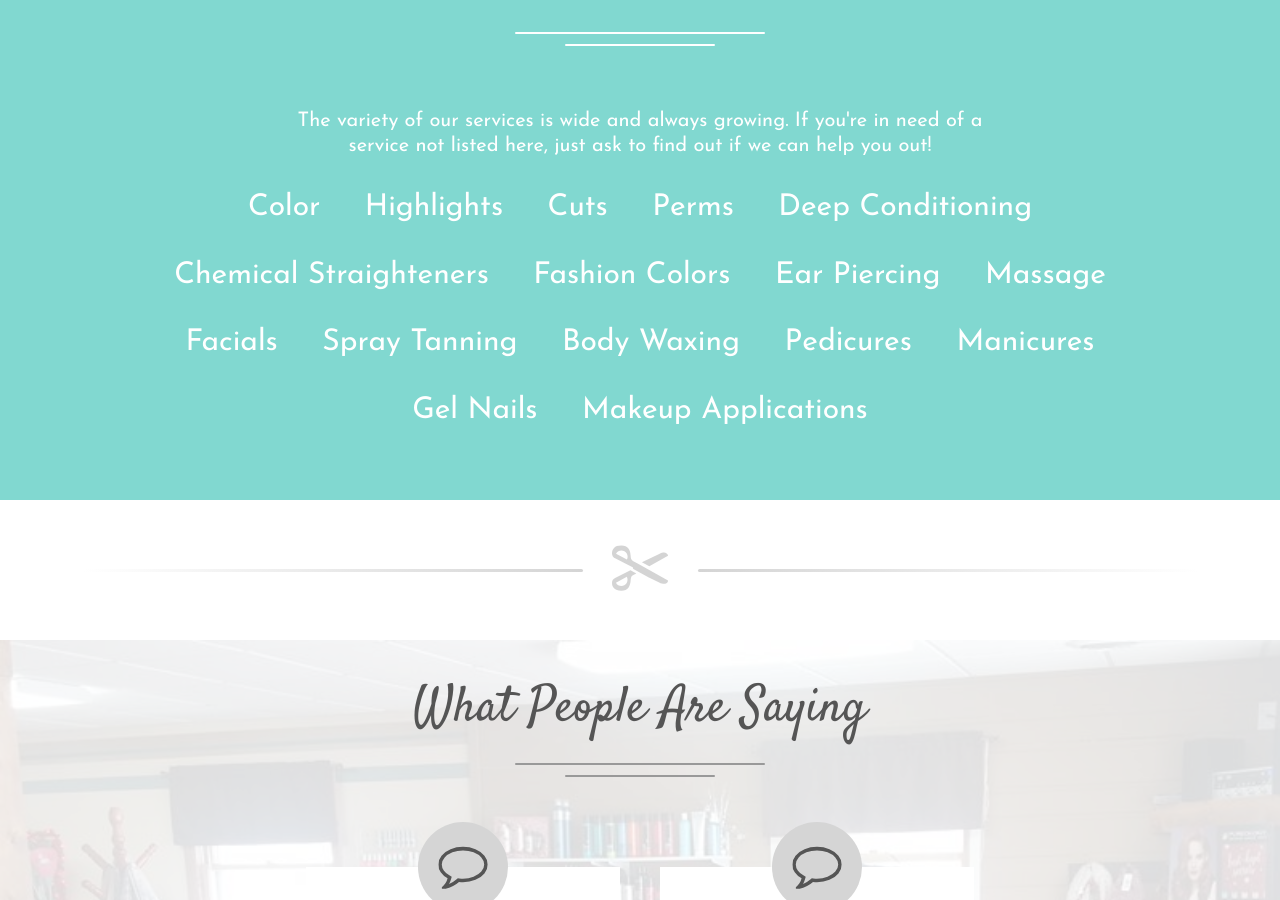
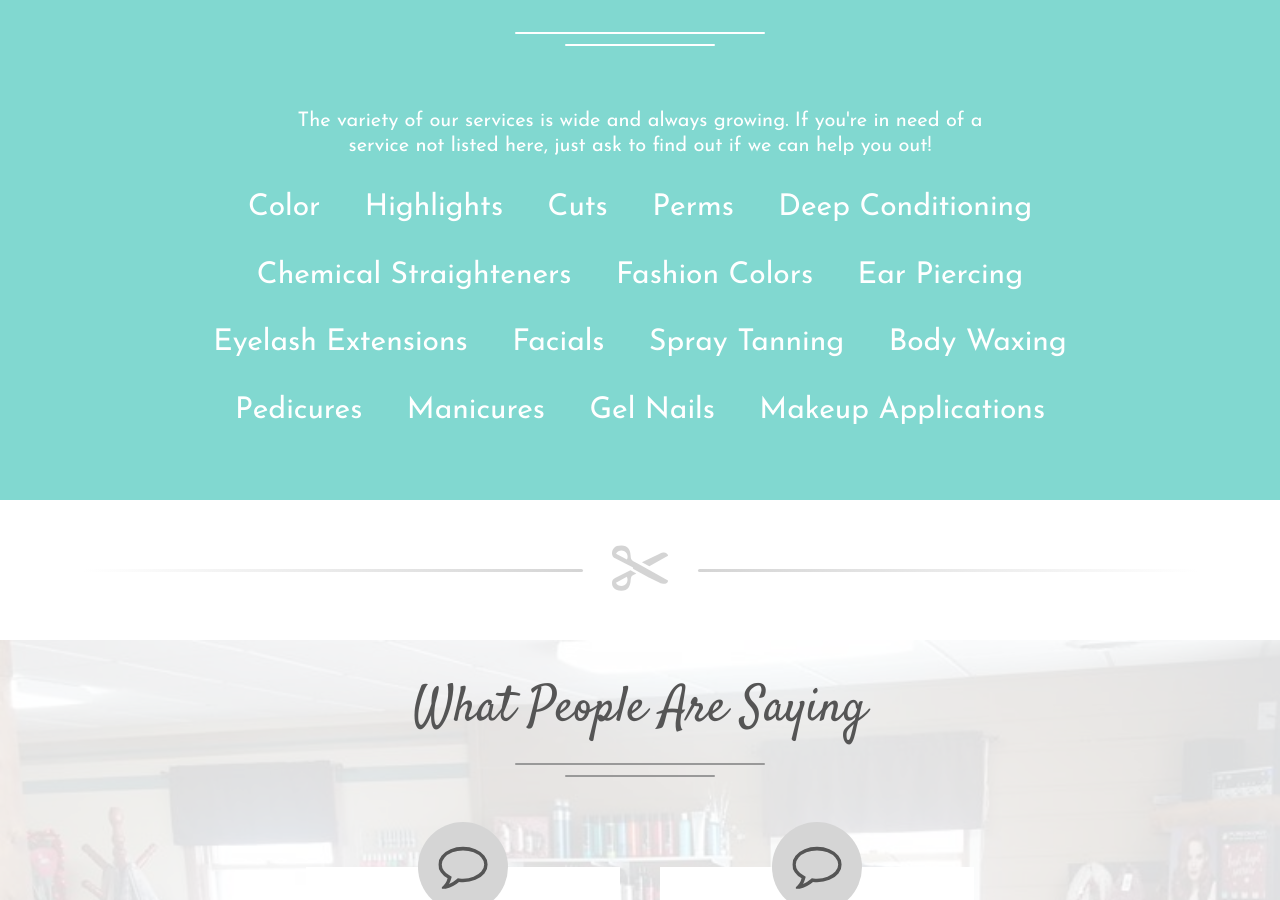
Before and after one commit to alexmacarthur/lavish, a Jekyll site: the page built from index.html, in a window 1280 px wide and 900 px high, scrolled down 1411 px. Built offline with Jekyll 4.4.1, drawn with Linux system fonts in a browser that asks for light colours; nearby versions of some CDN libraries; comment, search, counter and statistics services are not loaded.

Commit message:
Update services list.

```diff
--- a/index.html
+++ b/index.html
@@ -63,7 +63,7 @@
 			<li>Chemical Straighteners</li>
 			<li>Fashion Colors</li>
 			<li>Ear Piercing</li>
-			<li>Massage</li>
+			<li>Eyelash Extensions</li>
 			<li>Facials</li>
 			<li>Spray Tanning</li>
 			<li>Body Waxing</li>
```
